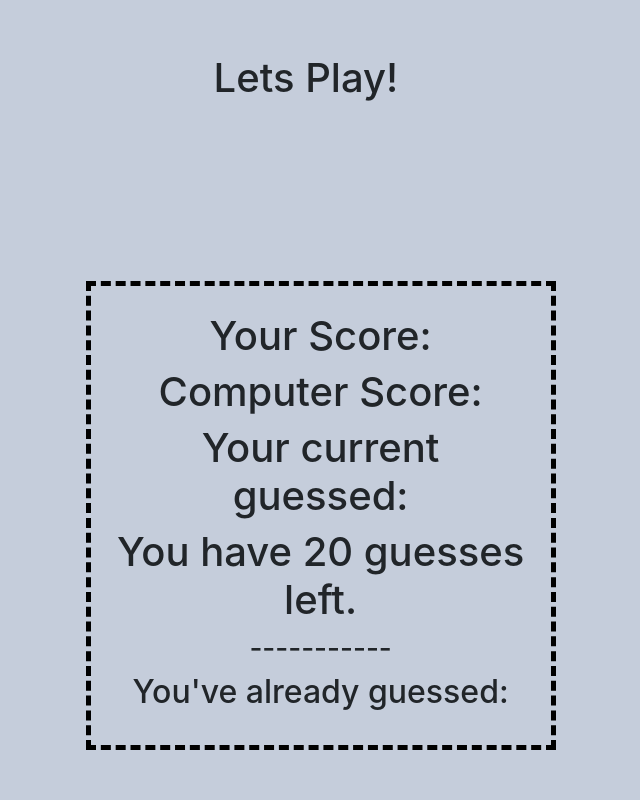
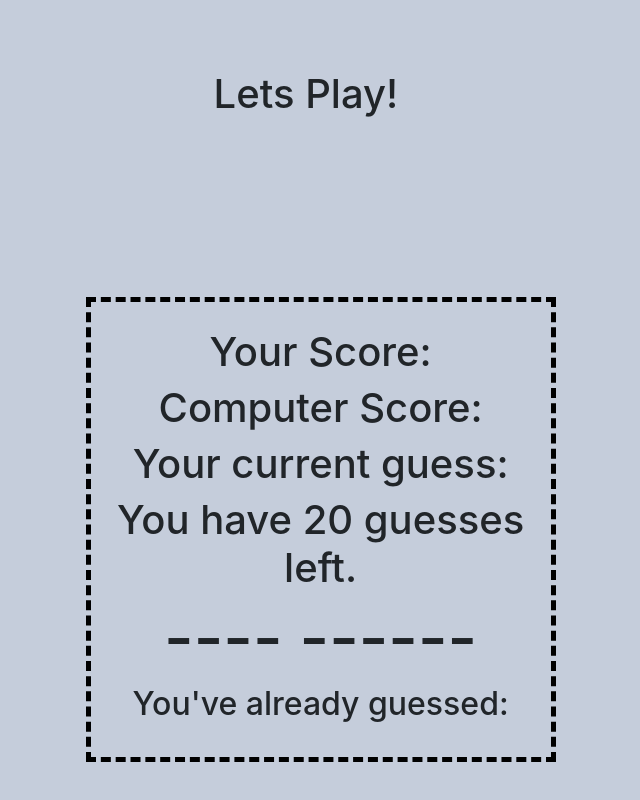
Before and after one commit to sallen2/word-guess-game, a plain HTML site: page index.html in a window 1280 px wide. Shown: the part 670-1470 px from the top of the page, without its empty margins (324-964 px from the left). Drawn offline with nearby package versions, Linux system fonts and the light colour scheme.

Commit message:
fixed bug where line disappears when coreect lettter is guessed.

```diff
--- a/assets/css/style.css
+++ b/assets/css/style.css
@@ -22,3 +22,7 @@ body{
     margin-bottom: 14%;
     margin-left: 42%;
 }
+
+#line{
+    font-size: 4em;
+}
--- a/assets/javascript/game.js
+++ b/assets/javascript/game.js
@@ -1,6 +1,6 @@
-var gameNameArr = ["mario", "sonic", "ryu", "castlevania", "contra", "crash", "street fighter", "super mario", "mortal kombat", "Doom", "super metroid", "tomb raider", "final fantasy", "tekken", "goldeneye", "starcraft"];
+var gameNameArr = ["mario", "sonic", "ryu", "castlevania", "contra", "crash", "street fighter", "super mario", "mortal kombat", "doom", "super metroid", "tomb raider", "final fantasy", "tekken", "goldeneye", "starcraft"];
 var userGuess;
-var line;
+var line = [];
 var hangmanWord;
 var numberOfGuess = 20;
 var guesses = [];
@@ -13,9 +13,16 @@ function randomWord(){
 }
 
 function printHangmanLine(){
-    var line = ['-'.repeat(hangmanWord.length)];
+    var kebab = "-";
+    var line = [];
+    for(var i = 0; i < hangmanWord.length; i++){
+        if(hangmanWord.charAt(i) === " "){
+            line[i] = " ";
+        }else
+        line[i] = kebab;
+    }
     line.toString();
-    document.getElementById("line").innerHTML = line;
+    document.getElementById("line").innerHTML = line.join("");
     return line;
 }
 
@@ -56,9 +63,15 @@ function recordComputerScore(){
     document.getElementById("computerScore").textContent = computerScore;
 }
 
+function playSong(){
+
+}
+
 // computer picks random word
 randomWord();
 line = printHangmanLine();
+console.log(hangmanWord);
+console.log(line);
 numberOfGuesses();
 
 // user guesses
--- a/index.html
+++ b/index.html
@@ -16,6 +16,7 @@
     <img class="cartridge shake-slow shake-constant" src="assets/images/noun_nintendo entertainment system cartridge_221054.png"
         width="700px" height="700px">
     <div class="imgInsert">
+        <p id="songName"></p>
         <img class="imgInsert" src="" alt="">
     </div>
     <div>
@@ -24,7 +25,7 @@
     <div class="columnFlex">
         <h1>Your Score: <span id="userScore"></span></h1>
         <h1>Computer Score: <span id="computerScore"></span></h1>
-        <h1>Your current guessed: <span id="currentGuess"></span></h1>
+        <h1>Your current guess: <span id="currentGuess"></span></h1>
         <h1>You have <span id="numberOfGuess">20</span> guesses left.</h1>
         <h3 id="line"></h3>
         <h2>You've already guessed: <span id="guess"></span></h2>
```
